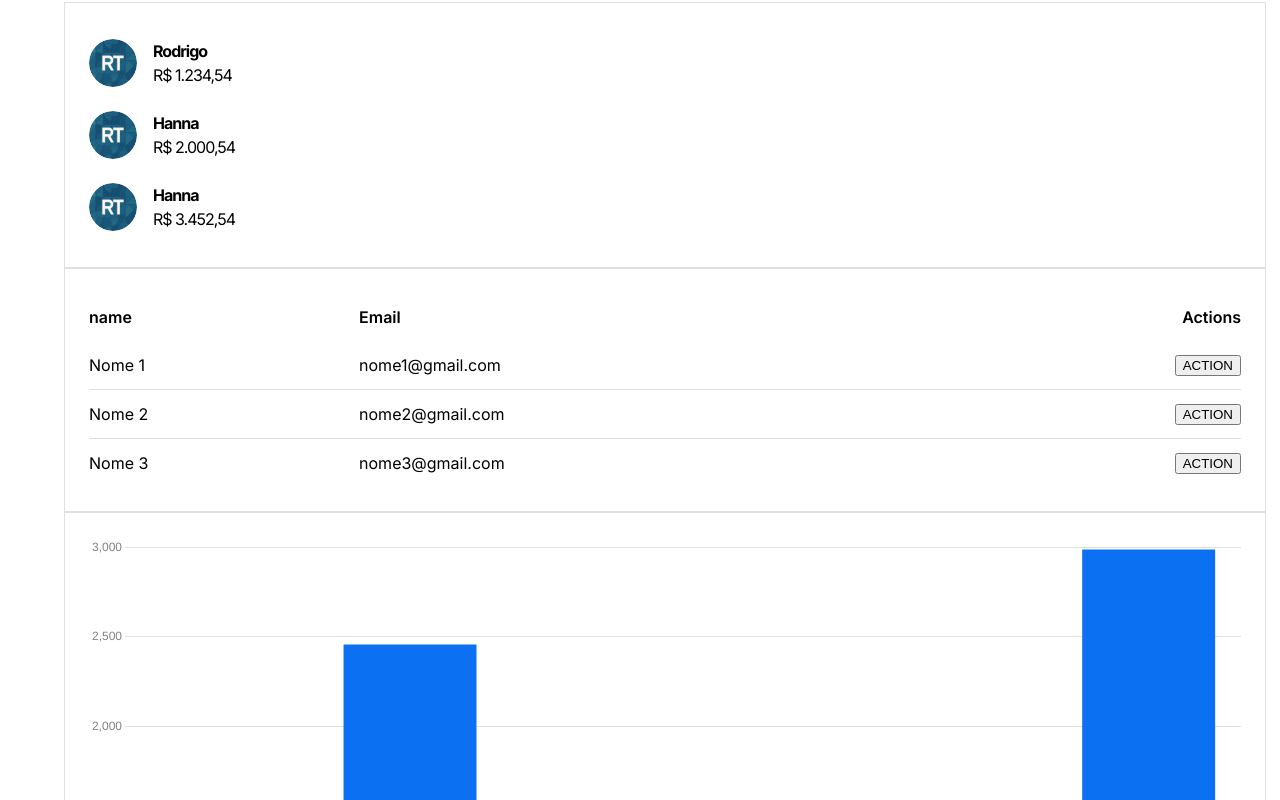
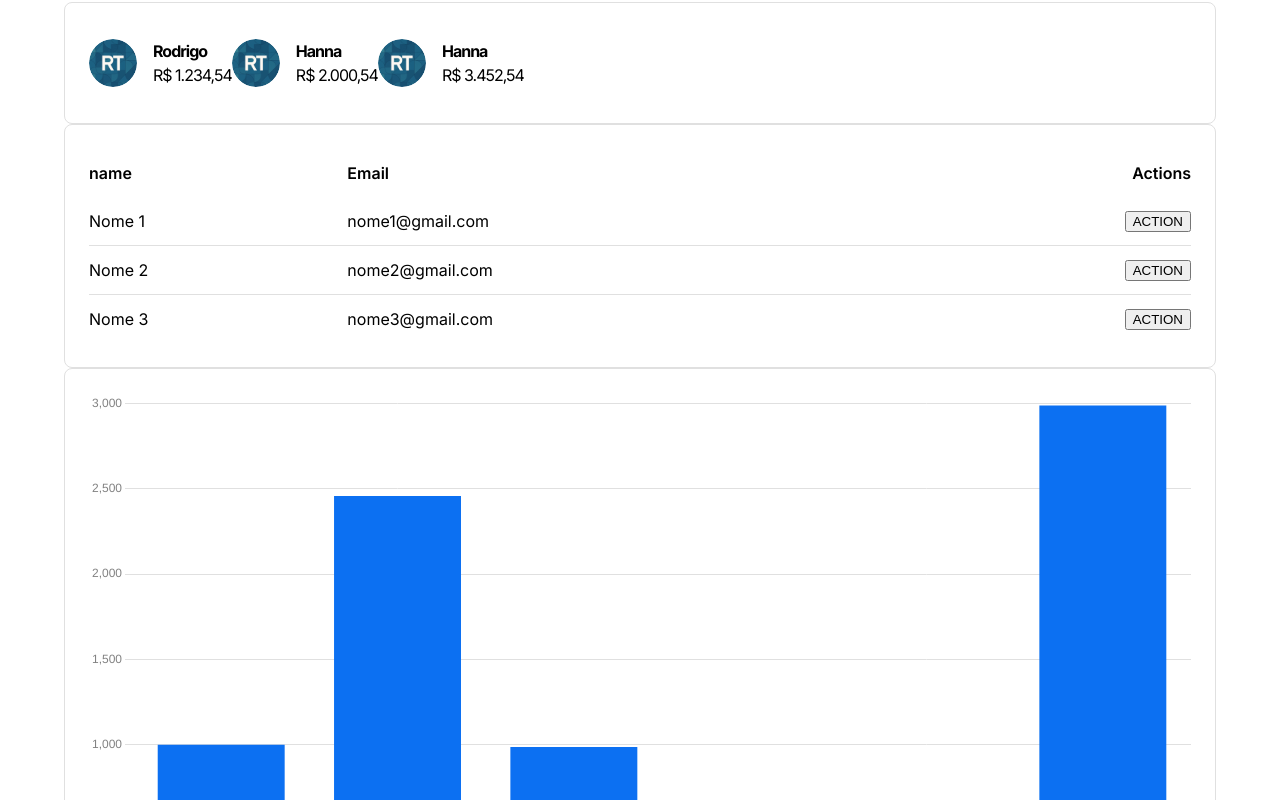
Before and after one commit to rodrigomouratavares/tavares-dashboard-financeirofacil, a React (Vite) app: page /home in a window 1280 px wide. Shown: the part 100-900 px from the top of the page. Built offline with nearby package versions, Linux system fonts and the light colour scheme.

Commit message:
feat/switch-theme-logic

```diff
--- a/src/components/CardComponent.tsx
+++ b/src/components/CardComponent.tsx
@@ -4,10 +4,12 @@
 export const CardComponent = styled.div`
   background-image: ${(props) => props.theme.card.background};
   border: ${pxToRem(1)} solid ${(props) => props.theme.card.border};
-  boder-radius: ${pxToRem(8)};
-  box-sizing: border-box.;
+  border-radius: ${pxToRem(8)};
+  box-sizing: border-box;
   padding: ${pxToRem(24)};
   width: 100%;
+  display: flex;
+  align-items: center;
 
   &.alert {
     background-color: ${(props) => props.theme.card.alert};
--- a/src/components/StyledButton.tsx
+++ b/src/components/StyledButton.tsx
@@ -7,42 +7,45 @@
   box-sizing: border-box;
   cursor: pointer;
   font-size: ${pxToRem(16)};
-  font-weigh: bold;
-  height:${pxToRem(50)};
-  padding: 0 ${pxToRem(16)};
+  font-weight: bold;
+  height: ${pxToRem(50)};
+  padding: 0 ${pxToRem(12)};
   transition: background-color 0.3s;
   width: 100%;
 
   &.primary {
     background-color: ${(props) => props.theme.buttons.primary};
     color: ${(props) => props.theme.buttons.primaryColor};
+
     &:hover {
       background-color: ${(props) => props.theme.buttons.primaryHover};
     }
   }
 
   &.alert {
-     background-color: ${(props) => props.theme.buttons.alert};
+    background-color: ${(props) => props.theme.buttons.alert};
     color: ${(props) => props.theme.buttons.alertColor};
     &:hover {
       background-color: ${(props) => props.theme.buttons.alertHover};
+    }
   }
 
-    &.bordeless-alert {
-     background-color: none;
+  &.borderless-alert {
+    background-color: none;
     color: ${(props) => props.theme.buttons.alert};
-    height:0;
+    height: 0;
     padding: 0;
     &:hover {
-      background-color: ${(props) => props.theme.buttons.alertHover};
+      color: ${(props) => props.theme.buttons.alertHover};
+    }
   }
 
-  &.disabled {
-     background-color: ${(props) => props.theme.buttons.disabled};
+  &:disabled {
+    background-color: ${(props) => props.theme.buttons.disabled};
     color: ${(props) => props.theme.buttons.disabledColor};
-    cursor:not-allowed
+    cursor: not-allowed;
     &:hover {
       background-color: ${(props) => props.theme.buttons.disabled};
-      color: ${(props) => props.theme.buttons.disabledColor};
+    }
   }
 `
--- /dev/null
+++ b/src/context/AppThemeContext.tsx
@@ -0,0 +1,29 @@
+import { createContext, useState, useEffect, ReactNode } from 'react'
+import { ThemeProvider } from 'styled-components'
+import { darkTheme, lightTheme } from '@/styles'
+import { AppThemeContextProps } from '@/types'
+
+export const AppThemeContext = createContext<AppThemeContextProps | undefined>(
+  undefined
+)
+
+export const AppThemeProvider = ({ children }: { children: ReactNode }) => {
+  const savedTheme = localStorage.getItem('theme')
+  const [appTheme, setAppTheme] = useState(savedTheme ?? 'light')
+
+  const toogleTheme = () => {
+    setAppTheme((prevTheme) => (prevTheme === 'light' ? 'dark' : 'light'))
+  }
+
+  useEffect(() => {
+    localStorage.setItem('theme', appTheme)
+  })
+
+  return (
+    <AppThemeContext.Provider value={{ appTheme, toogleTheme }}>
+      <ThemeProvider theme={appTheme === 'light' ? lightTheme : darkTheme}>
+        {children}
+      </ThemeProvider>
+    </AppThemeContext.Provider>
+  )
+}
--- a/src/pages/Profile.tsx
+++ b/src/pages/Profile.tsx
@@ -1,10 +1,18 @@
-import { Header } from '@/components'
+import { useContext } from 'react'
+import { CardComponent, Header, StyledButton } from '@/components'
+import { AppThemeContext } from '@/context/AppThemeContext'
 
 function Profile() {
+  const themeContext = useContext(AppThemeContext)
   return (
     <>
       <Header />
-      <h1>Profile</h1>
+      <CardComponent>
+        <StyledButton className="primary" onClick={themeContext?.toogleTheme}>
+          Trocar para o tema{' '}
+          {themeContext?.appTheme === 'light' ? 'escuro' : 'claro'}
+        </StyledButton>
+      </CardComponent>
     </>
   )
 }
--- /dev/null
+++ b/src/types/appThemeContext.d.ts
@@ -0,0 +1,4 @@
+export interface AppThemeContextProps {
+  appTheme: string
+  toogleTheme: () => void
+}
--- a/src/types/index.ts
+++ b/src/types/index.ts
@@ -1,4 +1,5 @@
 export * from './avatarsList'
+export * from './appThemeContext'
 export * from './customChart'
 export * from './customTable'
 export * from './theme'
```
Also changed, not shown: src/main.tsx (+4 -3 lines).
